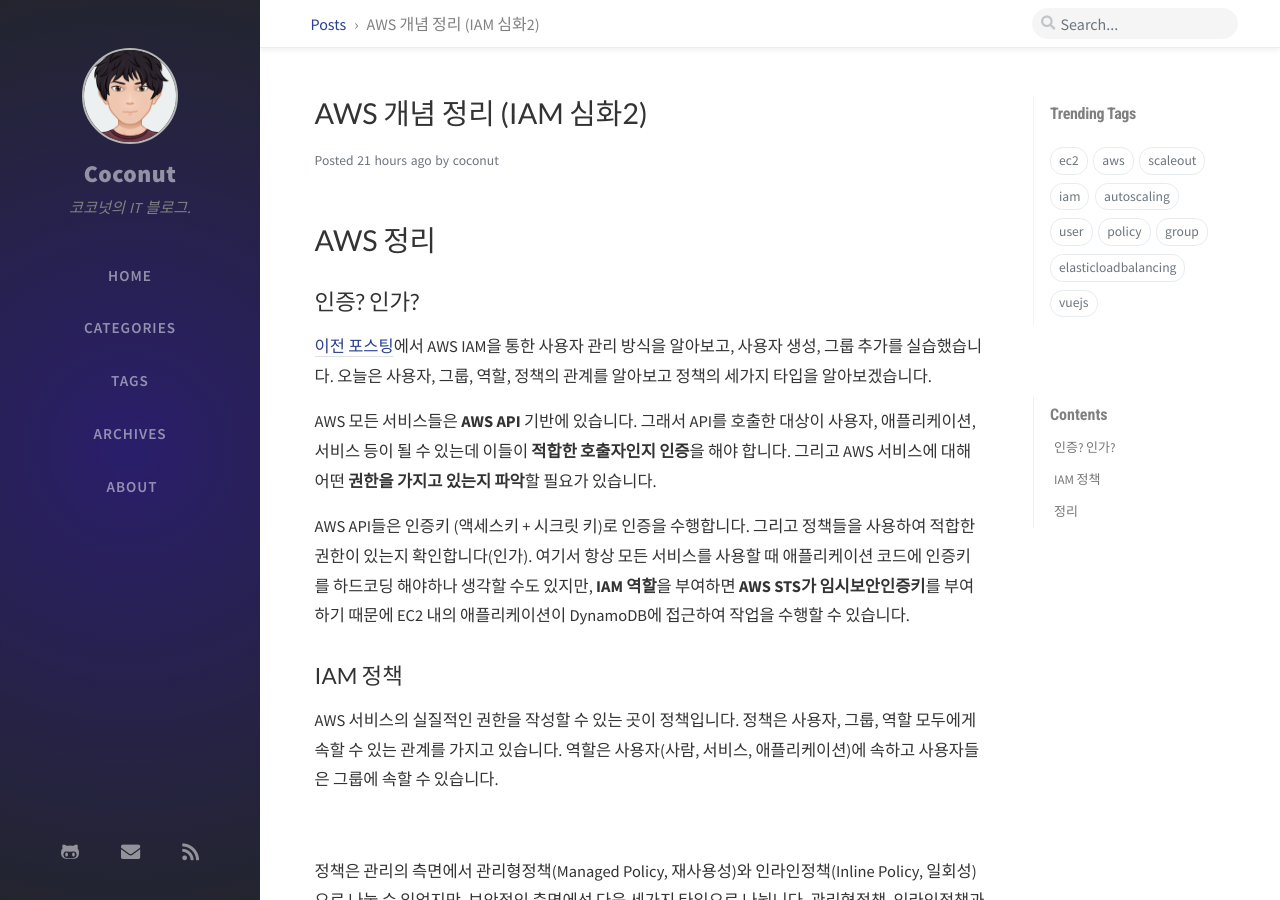
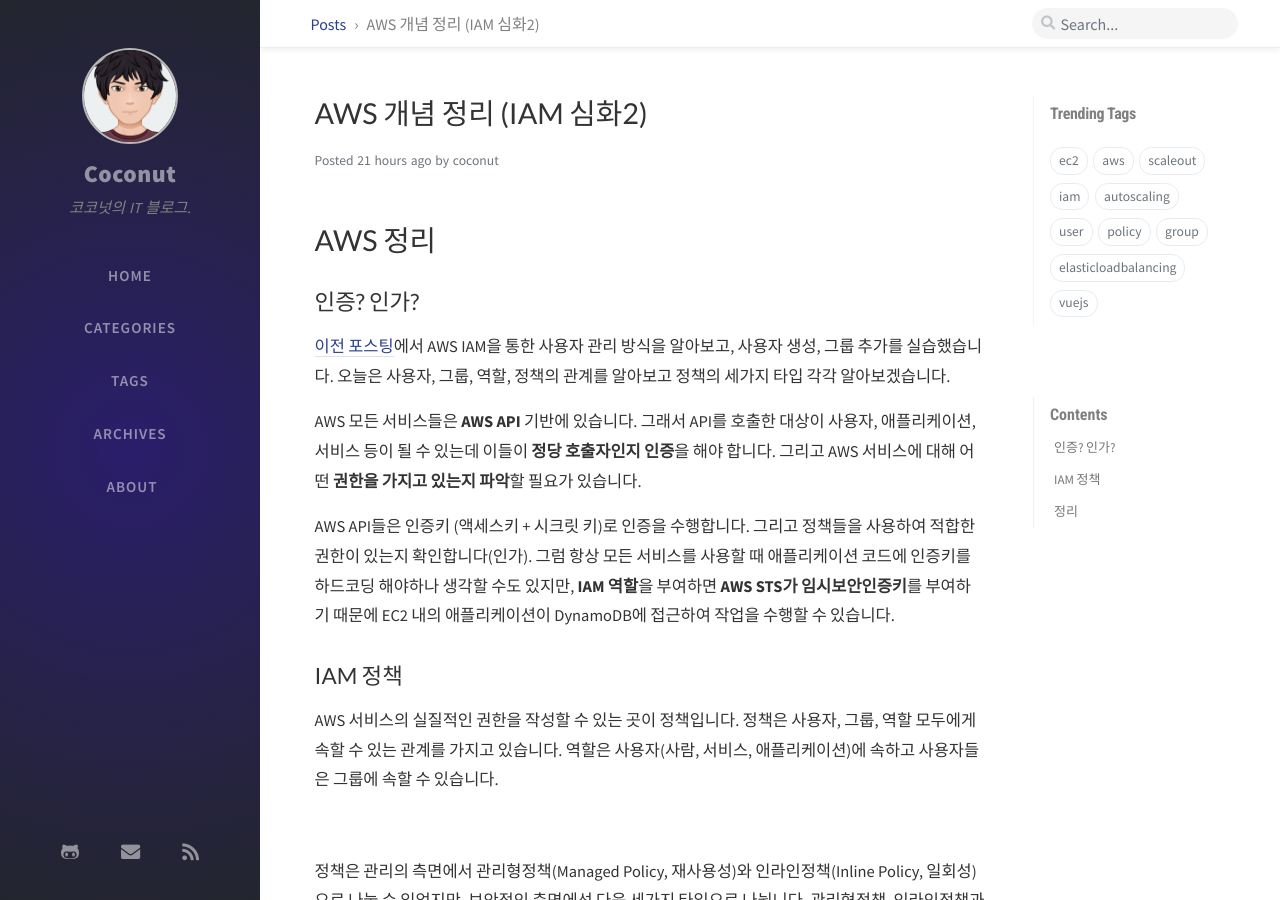
Before and after one commit to coconutstd/coconutstd.github.io, a Jekyll site: the page built from _posts/2020-10-24-AWS정리-6.md, in a window 1280 px wide and 900 px high. Built offline with Jekyll 4.4.1, drawn with Linux system fonts in a browser that asks for light colours; nearby versions of some CDN libraries; comment, search, counter and statistics services are not loaded.

Commit message:
No.7 포스팅(주제: AWS IAM정리 2) - 오타 수정

```diff
--- a/_posts/2020-10-24-AWS정리-6.md
+++ b/_posts/2020-10-24-AWS정리-6.md
@@ -14,11 +14,11 @@
 
 ## 인증? 인가?
 
-[이전 포스팅](https://coconutstd.github.io/posts/AWS%EC%A0%95%EB%A6%AC-5/)에서 AWS IAM을 통한 사용자 관리 방식을 알아보고, 사용자 생성, 그룹 추가를 실습했습니다. 오늘은 사용자, 그룹, 역할, 정책의 관계를 알아보고 정책의 세가지 타입을 알아보겠습니다.
+[이전 포스팅](https://coconutstd.github.io/posts/AWS%EC%A0%95%EB%A6%AC-5/)에서 AWS IAM을 통한 사용자 관리 방식을 알아보고, 사용자 생성, 그룹 추가를 실습했습니다. 오늘은 사용자, 그룹, 역할, 정책의 관계를 알아보고 정책의 세가지 타입 각각 알아보겠습니다.
 
-AWS 모든 서비스들은 **AWS API** 기반에 있습니다. 그래서 API를 호출한 대상이 사용자, 애플리케이션, 서비스 등이 될 수 있는데 이들이 **적합한 호출자인지 인증**을 해야 합니다. 그리고 AWS 서비스에 대해 어떤 **권한을 가지고 있는지 파악**할 필요가 있습니다.
+AWS 모든 서비스들은 **AWS API** 기반에 있습니다. 그래서 API를 호출한 대상이 사용자, 애플리케이션, 서비스 등이 될 수 있는데 이들이 **정당 호출자인지 인증**을 해야 합니다. 그리고 AWS 서비스에 대해 어떤 **권한을 가지고 있는지 파악**할 필요가 있습니다.
 
-AWS API들은 인증키 (액세스키 + 시크릿 키)로 인증을 수행합니다. 그리고 정책들을 사용하여 적합한 권한이 있는지 확인합니다(인가). 여기서 항상 모든 서비스를 사용할 때 애플리케이션 코드에 인증키를 하드코딩 해야하나 생각할 수도 있지만, **IAM 역할**을 부여하면 **AWS STS가 임시보안인증키**를 부여하기 때문에 EC2 내의 애플리케이션이 DynamoDB에 접근하여 작업을 수행할 수 있습니다.
+AWS API들은 인증키 (액세스키 + 시크릿 키)로 인증을 수행합니다. 그리고 정책들을 사용하여 적합한 권한이 있는지 확인합니다(인가). 그럼 항상 모든 서비스를 사용할 때 애플리케이션 코드에 인증키를 하드코딩 해야하나 생각할 수도 있지만, **IAM 역할**을 부여하면 **AWS STS가 임시보안인증키**를 부여하기 때문에 EC2 내의 애플리케이션이 DynamoDB에 접근하여 작업을 수행할 수 있습니다.
 
 
 
```
